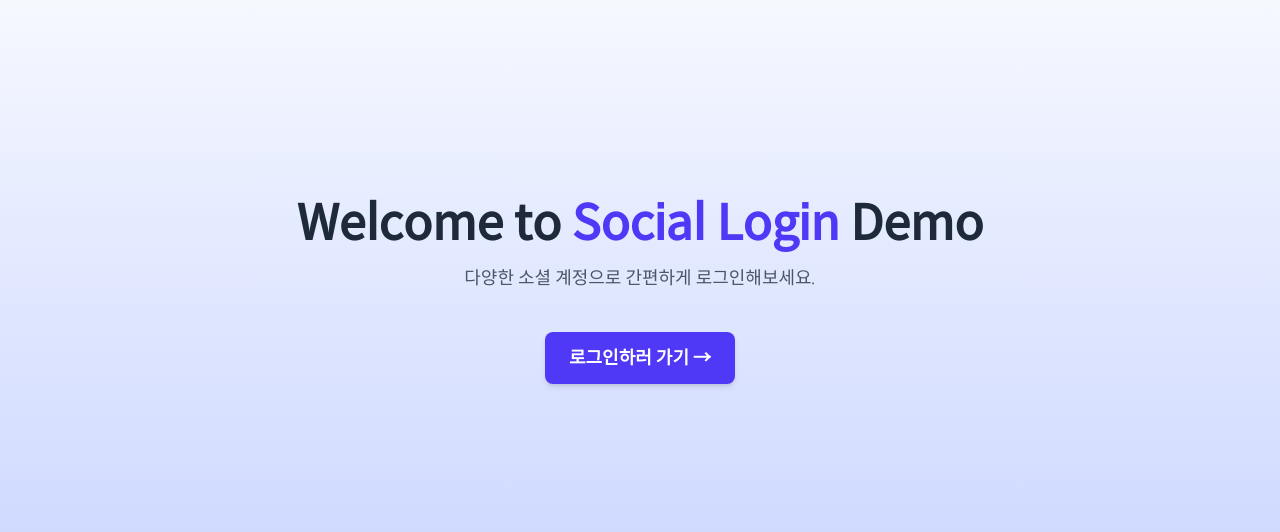
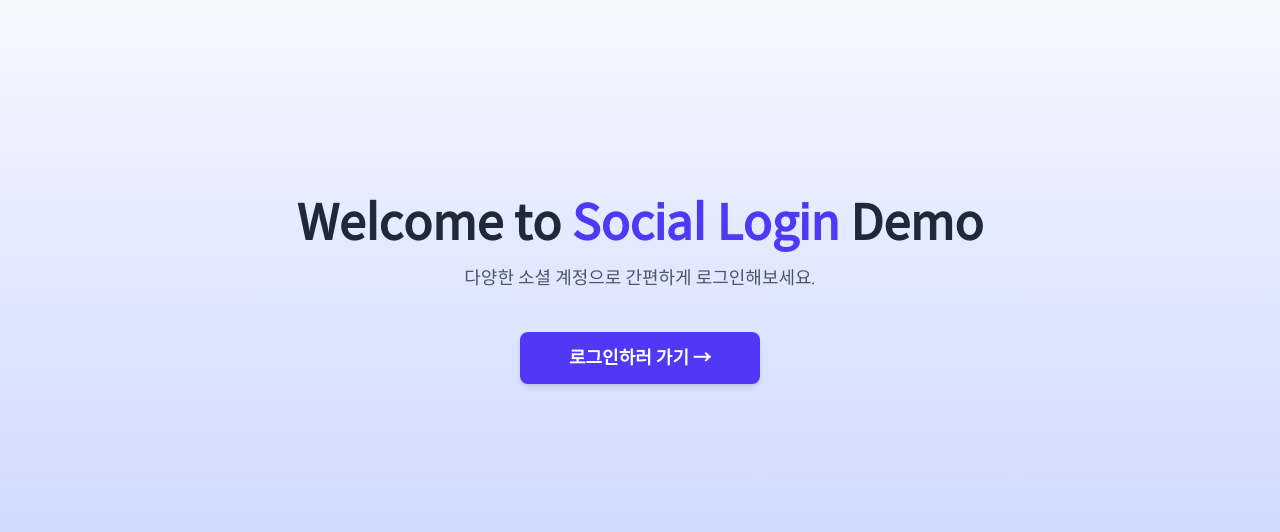
Before and after one commit to waldls/SocialLogin, a React (Vite) app: page / in a window 1280 px wide. Shown: the part 108-640 px from the top of the page. Built offline with nearby package versions, Linux system fonts and the light colour scheme; no server answers.

Commit message:
#1 [FIX] 화면 축소 시 HomePage UI 요소 크기 고정

```diff
--- a/src/pages/HomePage.tsx
+++ b/src/pages/HomePage.tsx
@@ -4,20 +4,23 @@ const HomePage = () => {
   const navigate = useNavigate();
 
   return (
-    <div className="min-h-screen bg-gradient-to-b from-white via-indigo-100 to-indigo-200 flex flex-col items-center justify-center px-6 text-center">
-      <h1 className="text-5xl font-extrabold text-gray-800 mb-4">
+    <div className="min-h-screen w-screen overflow-x-auto bg-gradient-to-b from-white via-indigo-100 to-indigo-200">
+      <div className="w-[640px] mx-auto min-h-screen flex flex-col items-center justify-center px-6 text-center shrink-0">
+        <h1 className="text-5xl font-extrabold text-gray-800 mb-4 whitespace-nowrap shrink-0">
           Welcome to <span className="text-indigo-600">Social Login</span> Demo
         </h1>
-      <p className="text-lg text-gray-600 mb-10">
+
+        <p className="text-lg text-gray-600 mb-10 shrink-0">
           다양한 소셜 계정으로 간편하게 로그인해보세요.
         </p>
 
         <button
           onClick={() => navigate("/login")}
-        className="px-6 py-3 bg-indigo-600 text-white text-lg font-semibold rounded-lg shadow-md hover:bg-indigo-700 transition"
+          className="w-[240px] h-[52px] bg-indigo-600 text-white text-lg font-semibold rounded-lg shadow-md hover:bg-indigo-700 transition shrink-0"
         >
           로그인하러 가기 →
         </button>
+      </div>
     </div>
   );
 };
```
Lines whose indentation alone changed are shown as unchanged.
